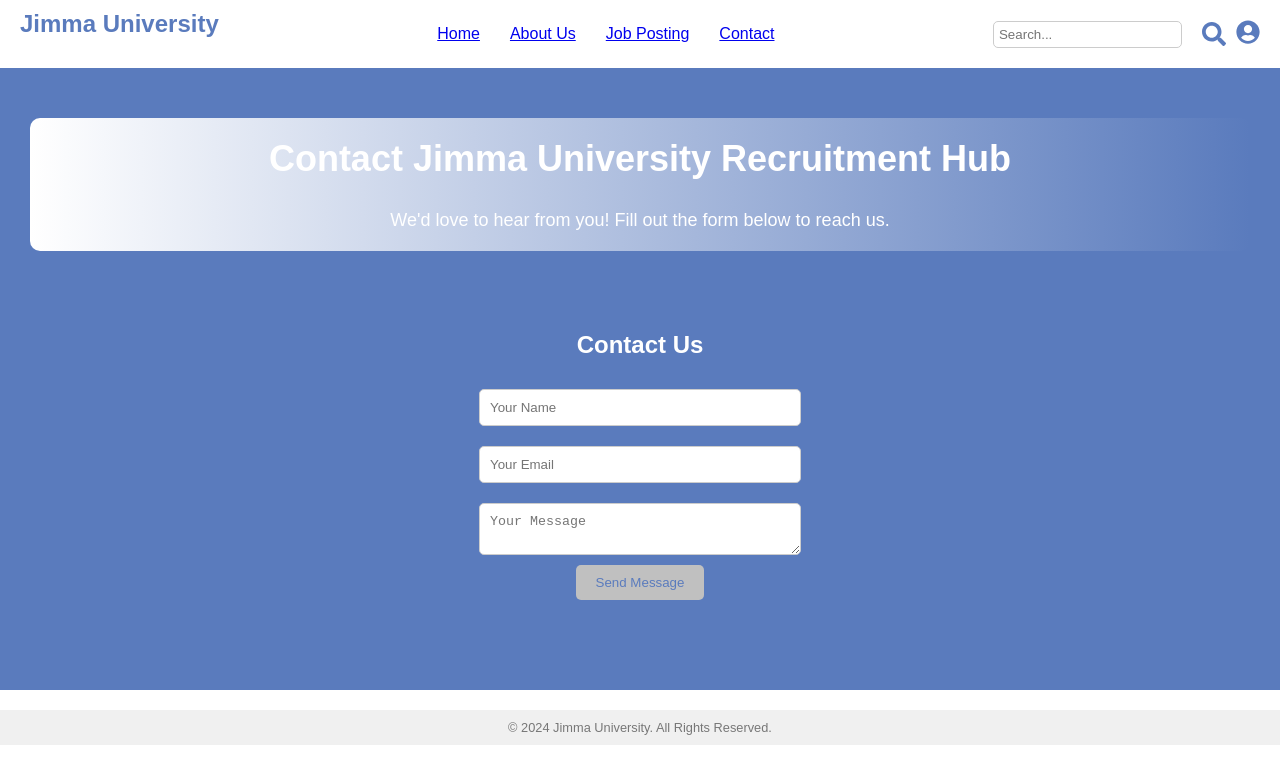
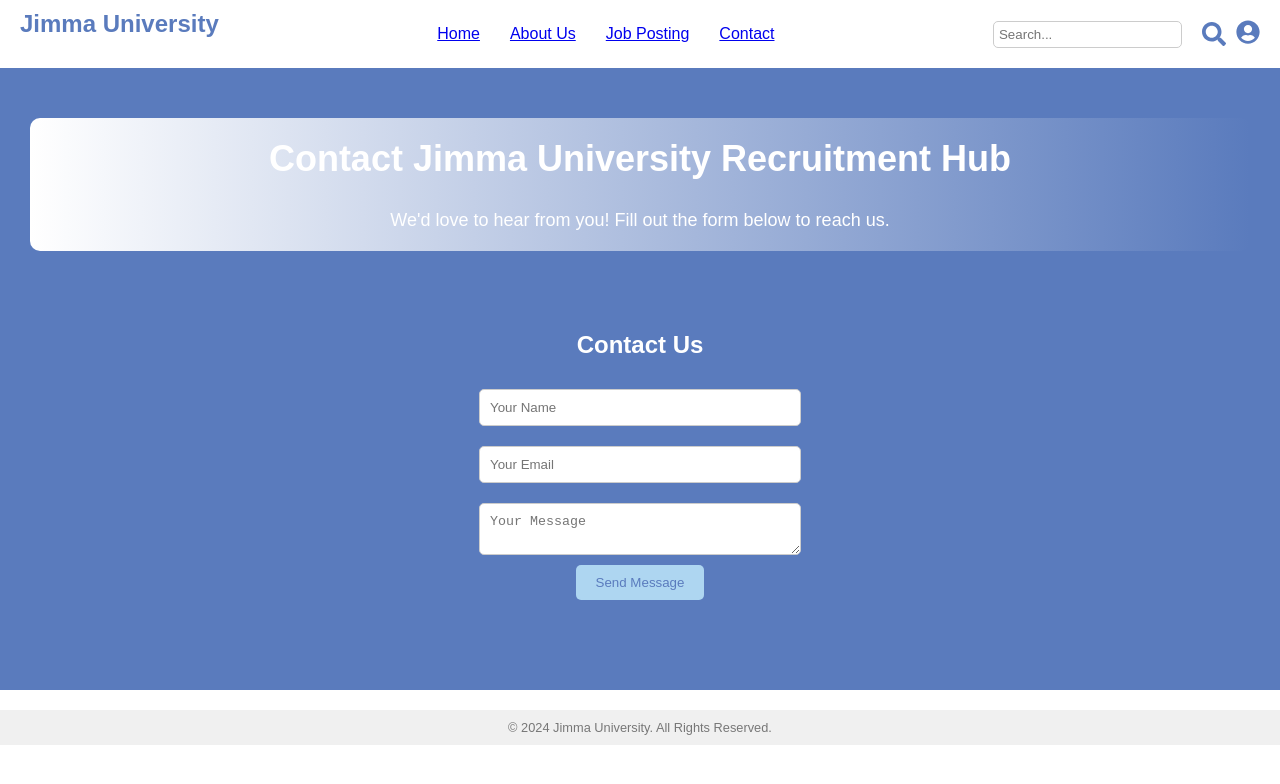
Before and after one commit to eldianak21/Last-Project, a React (Vite) app in the folder Recruitment-System/recruitment-system/: page /contact-us in a window 1280 px wide. In both pictures the pointer is over the button "Send Message". Shown: the top 784 px of the page. Built offline with nearby package versions, Linux system fonts and the light colour scheme.

Commit message:
css change on contact page

```diff
--- a/Recruitment-System/recruitment-system/src/components/Contact/Contact.css
+++ b/Recruitment-System/recruitment-system/src/components/Contact/Contact.css
@@ -60,7 +60,7 @@
 }
 
 .contact-form button:hover {
-    background-color: #C0C0C0;
+    background-color: #aed6f1;
 }
 
 .contact-info {
```
